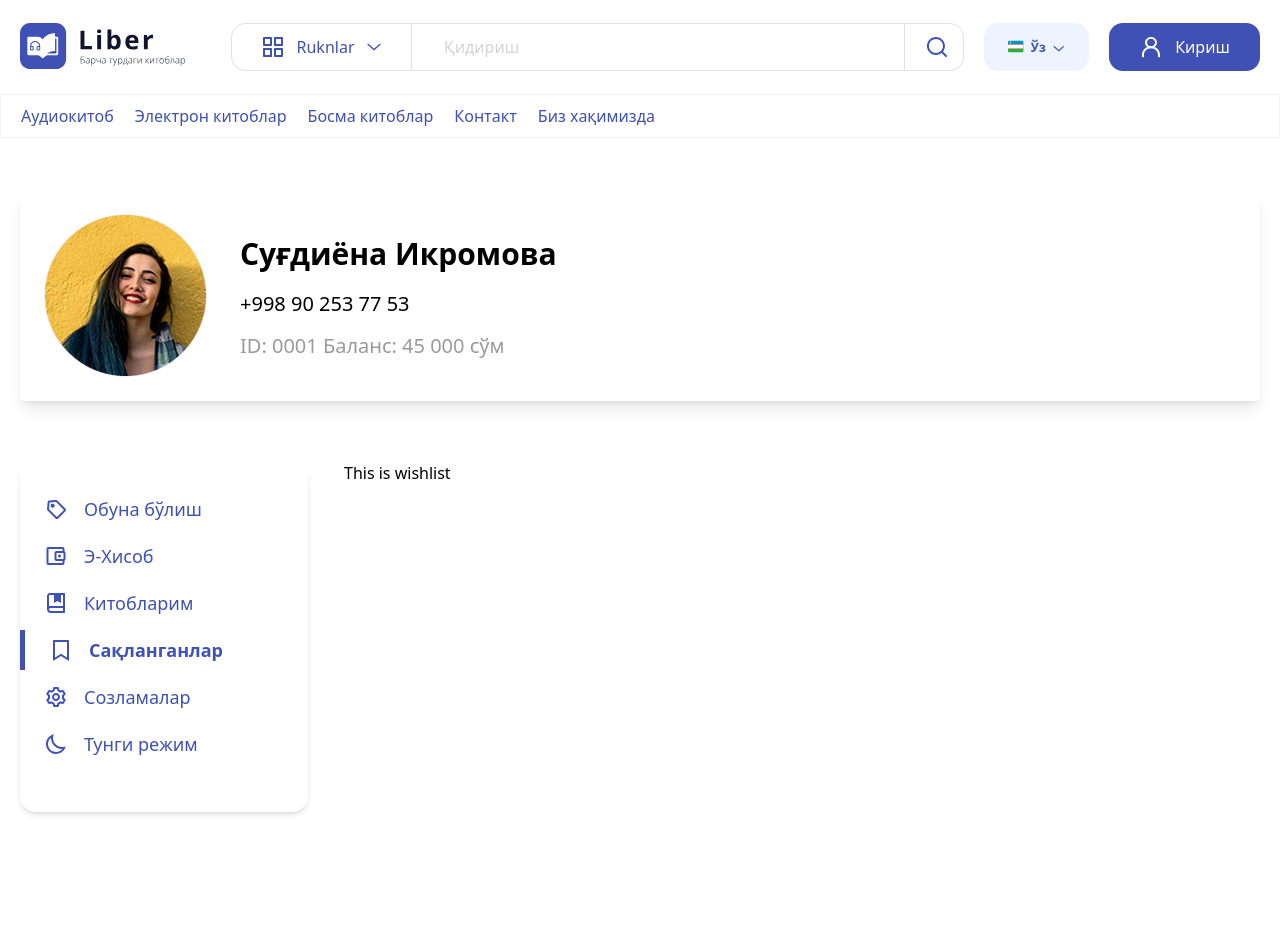
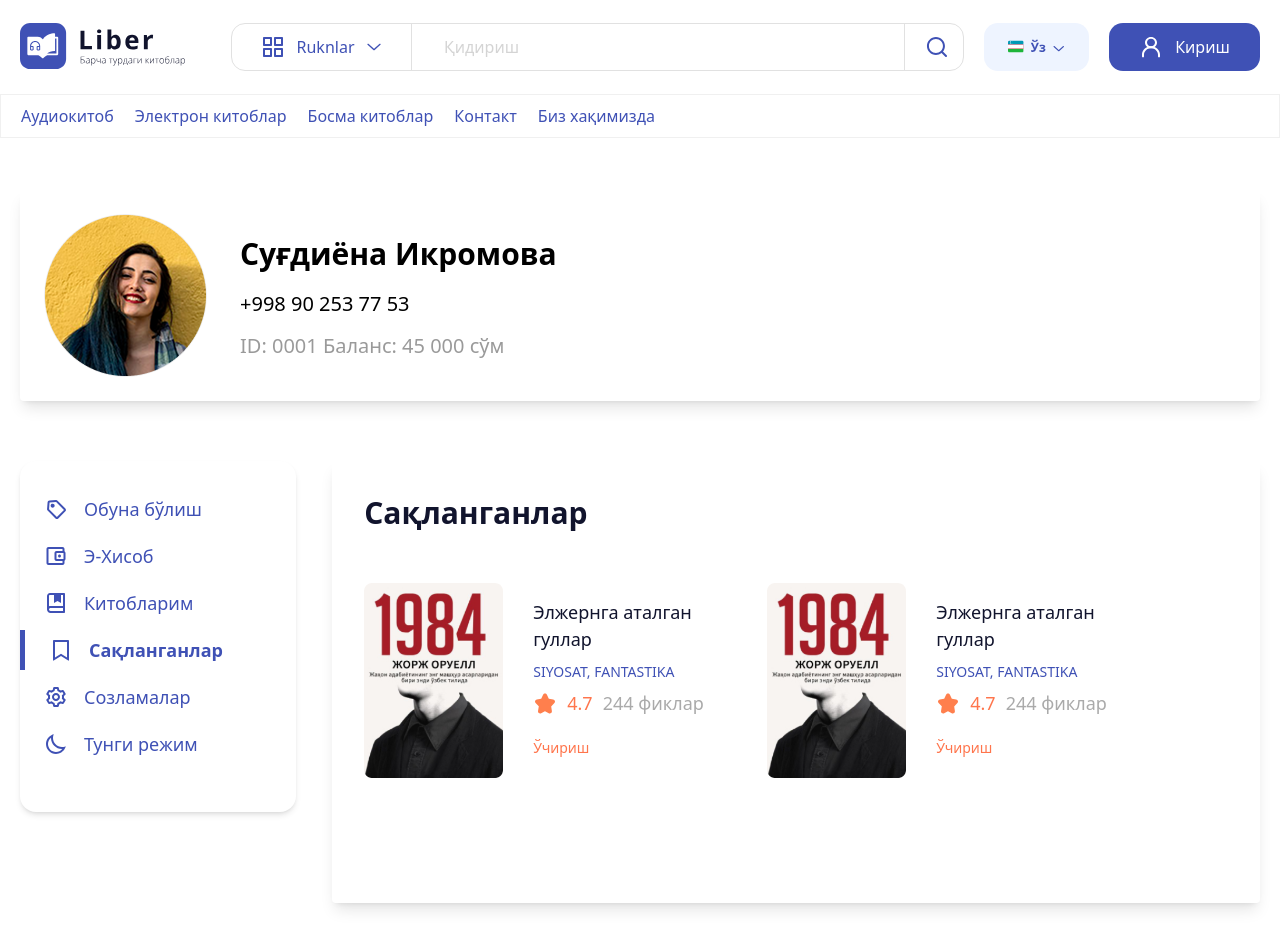
Before and after one commit to paffexe/front_liber_book_site, a React (Vite) app: page /profile/wishlist in a window 1280 px wide. Shown: the top 948 px of the page. Built offline with nearby package versions, Linux system fonts and the light colour scheme.

Commit message:
update 1.8

```diff
--- a/src/pages/profile/Wishlist.jsx
+++ b/src/pages/profile/Wishlist.jsx
@@ -1,9 +1,54 @@
 import React from "react";
+
+import img from "../../assets/product1.png";
+import star from "../../assets/books/star.svg";
 
 const Wishlist = () => {
   return (
-    <div>
-      <h2>This is wishlist</h2>
+    <div className="w-[966px] rounded-sm pl-8 pt-8 shadow-lg ">
+      <h3 className="font-bold text-[30px] leading-10 text-[#11142D] mb-[50px] ">
+        Сақланганлар
+      </h3>
+      <div className="flex gap-[50px]">
+        <div className="flex gap-[30px] w-[353px] pb-[125px]">
+          <img src={img} alt="" className="w-[139px]" />
+          <div>
+            <h3 className=" mt-4 text-[#11142D] font-medium text-[18px] mb-2">
+              Элжернга аталган гуллар
+            </h3>
+            <p className="uppercase font-[400px] text-[14px] text-primary mb-2 ">
+              SIYOSAT, FANTASTIKA
+            </p>
+            <div className="flex gap-2.5  mb-5">
+              <img src={star} alt="" />
+              <p className="font-medium text-[#FF754C] text-[18px]">4.7</p>
+              <p className="font-[500px] text-[18px] text-[#AAAAAA]">
+                244 фиклар
+              </p>
+            </div>
+            <p className="text-[#FF754C] text-[14px]">Ўчириш</p>
+          </div>
+        </div>
+        <div className="flex gap-[30px] w-[353px] pb-[125px]">
+          <img src={img} alt="" className="w-[139px]" />
+          <div>
+            <h3 className=" mt-4 text-[#11142D] font-medium text-[18px] mb-2">
+              Элжернга аталган гуллар
+            </h3>
+            <p className="uppercase font-[400px] text-[14px] text-primary mb-2 ">
+              SIYOSAT, FANTASTIKA
+            </p>
+            <div className="flex gap-2.5  mb-5">
+              <img src={star} alt="" />
+              <p className="font-medium text-[#FF754C] text-[18px]">4.7</p>
+              <p className="font-[500px] text-[18px] text-[#AAAAAA]">
+                244 фиклар
+              </p>
+            </div>
+            <p className="text-[#FF754C] text-[14px]">Ўчириш</p>
+          </div>
+        </div>
+      </div>
     </div>
   );
 };
```
